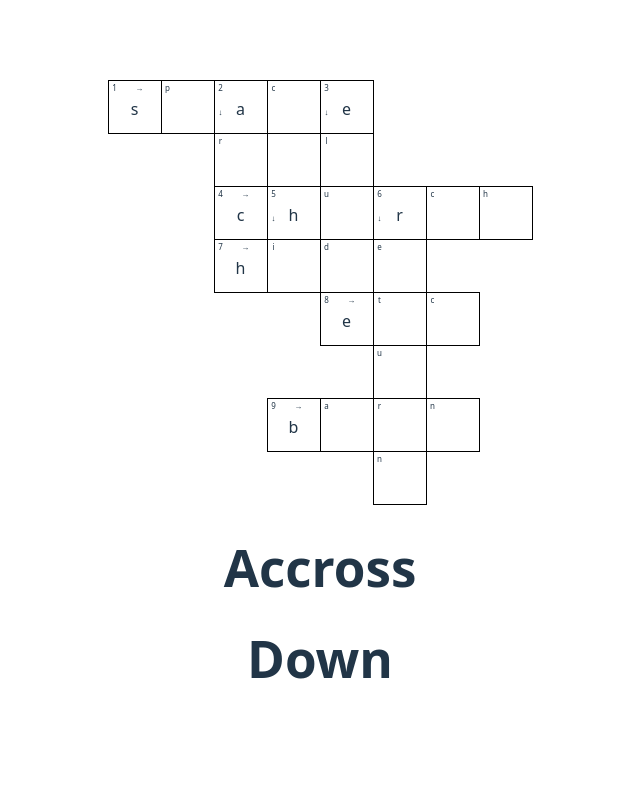
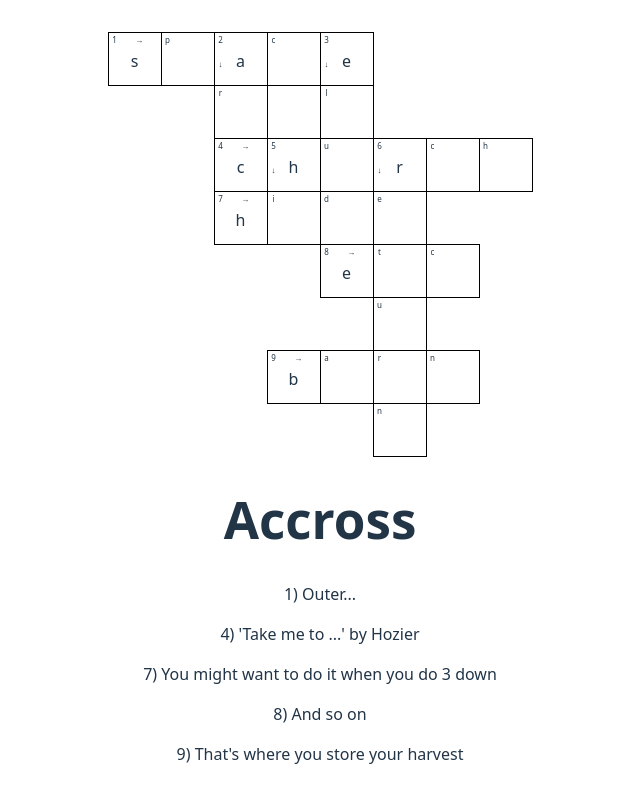
Before and after one commit to BUsuper/crossword-project, a React (Vite) app: page / in a window 1280 px wide. Shown: the top 800 px of the page, without its empty margins (320-960 px from the left). Built offline with nearby package versions, Linux system fonts and the light colour scheme.

Commit message:
Fix a bug where questions wouldn't be rendered

```diff
--- a/src/components/QuestionsBlock/QuestionsBlock.jsx
+++ b/src/components/QuestionsBlock/QuestionsBlock.jsx
@@ -4,13 +4,13 @@ export function QuestionsBlock({direction}) {
     return <div>
         <h1>{direction === "right" ? "Accross" : "Down"}</h1>
         <div>
-            {crossword.map(row => {
+            {crossword.map(row =>
                 row.map(cell => {
-                    if (cell[1] && cell[2] === direction) {
-                        return <p>{cell[0]}</p>
+                    if (cell[0] && cell[1] === direction) {
+                        return <p key={`${cell[2]}${cell[1]}`}>{`${cell[2]}) ${cell[0]}`}</p>
                     }
                 })
-            })}
+            )}
         </div>
     </div>
 }
```
